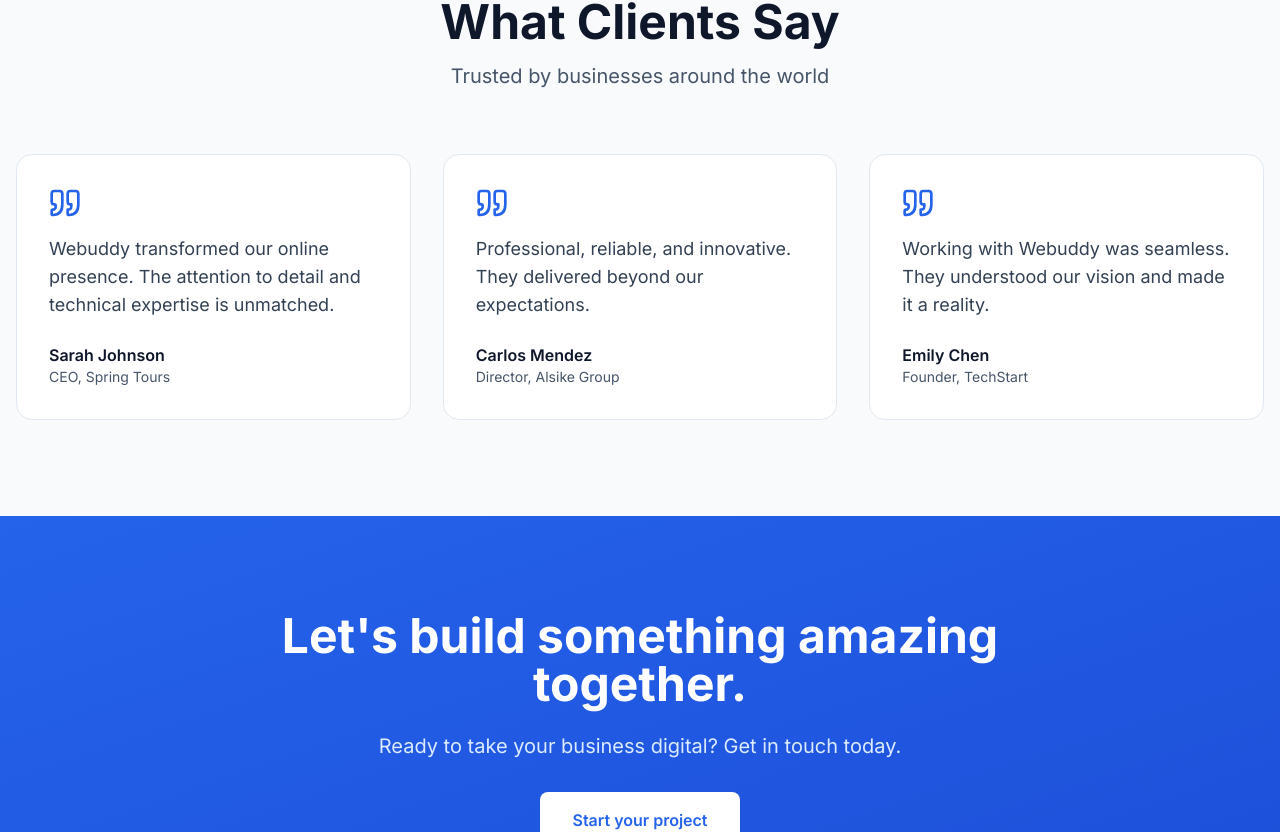
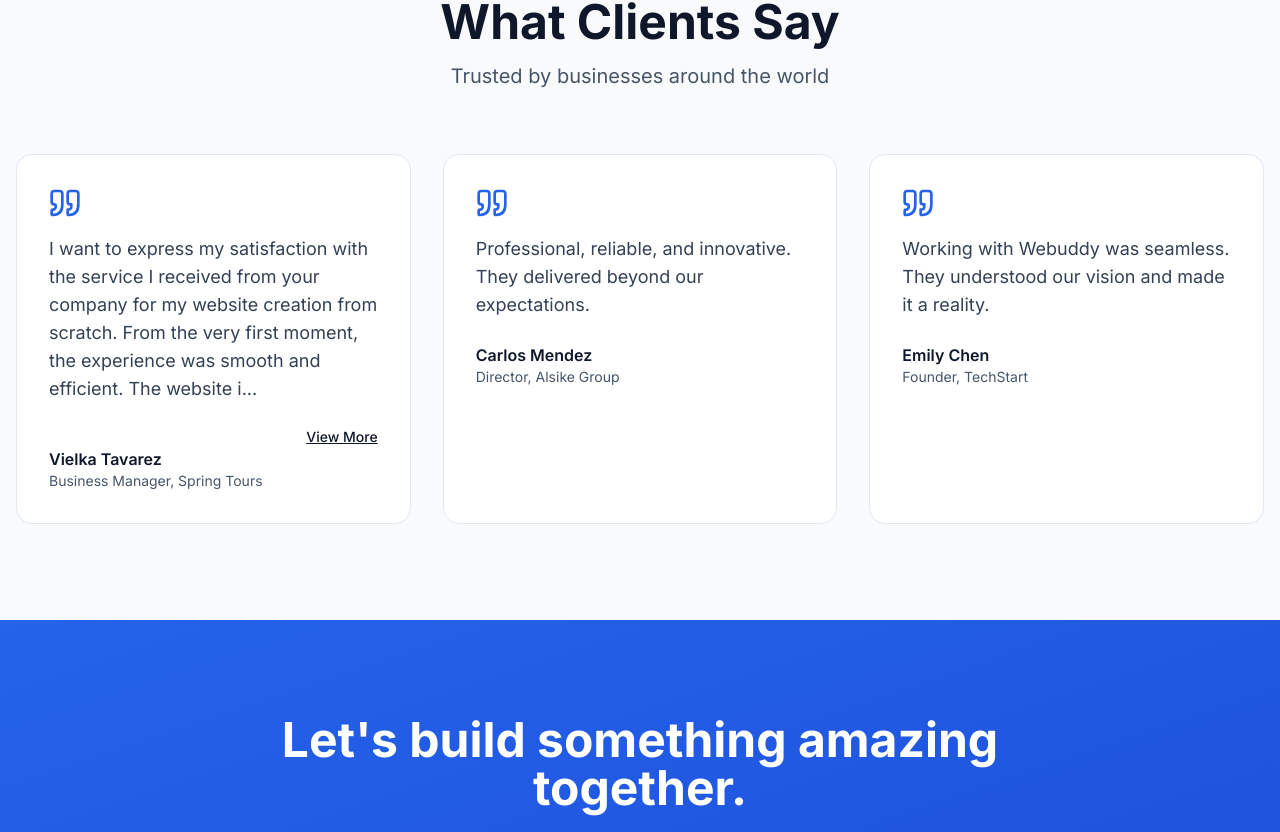
Before and after one commit to webuddyrd/webuddy-website, a React (Vite) app: page / in a window 1280 px wide. Shown: the part 3784-4616 px from the top of the page. Built offline with nearby package versions, Linux system fonts and the light colour scheme.

Commit message:
Add testimonial and view more functionality

```diff
--- a/src/components/TestimonialCard.tsx
+++ b/src/components/TestimonialCard.tsx
@@ -1,5 +1,6 @@
 import { Quote } from 'lucide-react';
 import { useScrollAnimation } from '../hooks/useScrollAnimation';
+import { useState } from 'react';
 
 interface TestimonialCardProps {
   quote: string;
@@ -10,17 +11,50 @@ interface TestimonialCardProps {
 
 export function TestimonialCard({ quote, author, role, delay = 0 }: TestimonialCardProps) {
   const { ref, isVisible } = useScrollAnimation();
+  const [expanded, setExpanded] = useState(false);
+
+  const isLong = quote.length > 200;
+  const truncated = isLong ? quote.slice(0, 200) : quote;
 
   return (
     <div
       ref={ref}
-      className={`p-8 bg-white dark:bg-slate-800 rounded-2xl border border-slate-200 dark:border-slate-700 transition-all duration-300 ${
-        isVisible ? 'opacity-100 translate-y-0' : 'opacity-0 translate-y-8'
-      }`}
+      className={`p-8 bg-white dark:bg-slate-800 rounded-2xl border border-slate-200 dark:border-slate-700 transition-all duration-300 ${isVisible ? 'opacity-100 translate-y-0' : 'opacity-0 translate-y-8'
+        }`}
       style={{ transitionDelay: `${delay}ms` }}
     >
       <Quote className="text-blue-600 dark:text-blue-400 mb-4" size={32} />
-      <p className="text-slate-700 dark:text-slate-300 mb-6 text-lg">{quote}</p>
+      <p
+        className="text-slate-700 dark:text-slate-300 mb-6 text-lg"
+        aria-expanded={expanded}
+      >
+        {isLong && !expanded ? (
+          <>
+            {truncated}
+            <span aria-hidden>...</span>
+          </>
+        ) : (
+          quote
+        )}
+      </p>
+      {isLong && (
+        <div className="mt-2 flex items-center gap-3">
+          {!expanded && (
+            <div
+              aria-hidden
+              className="absolute left-0 right-20 bottom-6 h-8 pointer-events-none"
+            />
+          )}
+          <button
+            onClick={() => setExpanded((s) => !s)}
+            className="ml-auto text-sm font-medium underline focus:outline-none"
+            aria-controls=""
+            aria-expanded={expanded}
+          >
+            {expanded ? "View Less" : "View More"}
+          </button>
+        </div>
+      )}
       <div>
         <p className="font-semibold text-slate-900 dark:text-white">{author}</p>
         <p className="text-sm text-slate-600 dark:text-slate-400">{role}</p>
--- a/src/i18n/locales/en.json
+++ b/src/i18n/locales/en.json
@@ -81,9 +81,9 @@
       "title": "What Clients Say",
       "subtitle": "Trusted by businesses around the world",
       "testimonial1": {
-        "quote": "Webuddy transformed our online presence. The attention to detail and technical expertise is unmatched.",
-        "author": "Sarah Johnson",
-        "role": "CEO, Spring Tours"
+        "quote": "I want to express my satisfaction with the service I received from your company for my website creation from scratch. From the very first moment, the experience was smooth and efficient. The website is easy to navigate, the information is clear, and every step of the process feels intuitive. Furthermore, I want to highlight the speed of your response and the immediacy with which you provide solutions. You not only respond quickly but also offer concrete and effective alternatives, demonstrating a high level of commitment to the client. Quality and professionalism are evident in every interaction. Thank you for offering such an organized, reliable, and user-focused service. It's a pleasure to work with teams that truly value the customer experience.",
+        "author": "Vielka Tavarez",
+        "role": "Business Manager, Spring Tours"
       },
       "testimonial2": {
         "quote": "Professional, reliable, and innovative. They delivered beyond our expectations.",
--- a/src/i18n/locales/es.json
+++ b/src/i18n/locales/es.json
@@ -81,9 +81,9 @@
       "title": "Lo Que Dicen Nuestros Clientes",
       "subtitle": "Confianza de negocios alrededor del mundo",
       "testimonial1": {
-        "quote": "Webuddy transformó nuestra presencia online. La atención al detalle y experiencia técnica es inigualable.",
-        "author": "Sarah Johnson",
-        "role": "CEO, Spring Tours"
+        "quote": "Quiero expresar mi satisfacción con el servicio recibido a través de su empresa en mi servicio de creación de web desde cero. Desde el primer momento, la experiencia fue ágil y eficiente. La página es fácil de navegar, la información está clara y cada paso del proceso se siente intuitivo.Además, quiero resaltar la rapidez en la respuesta y la inmediatez con la que brindan soluciones. No solo responden rápido, sino que ofrecen alternativas concretas y efectivas, lo que demuestra un alto nivel de compromiso con el cliente. Se siente la calidad y el profesionalismo en cada interacción.Gracias por ofrecer un servicio tan organizado, confiable y orientado a la satisfacción del usuario. Da gusto trabajar con equipos que realmente valoran la experiencia del cliente",
+        "author": "Vielka Tavarez",
+        "role": "Gerente Comercial, Spring Tours"
       },
       "testimonial2": {
         "quote": "Profesionales, confiables e innovadores. Entregaron más allá de nuestras expectativas.",
```
